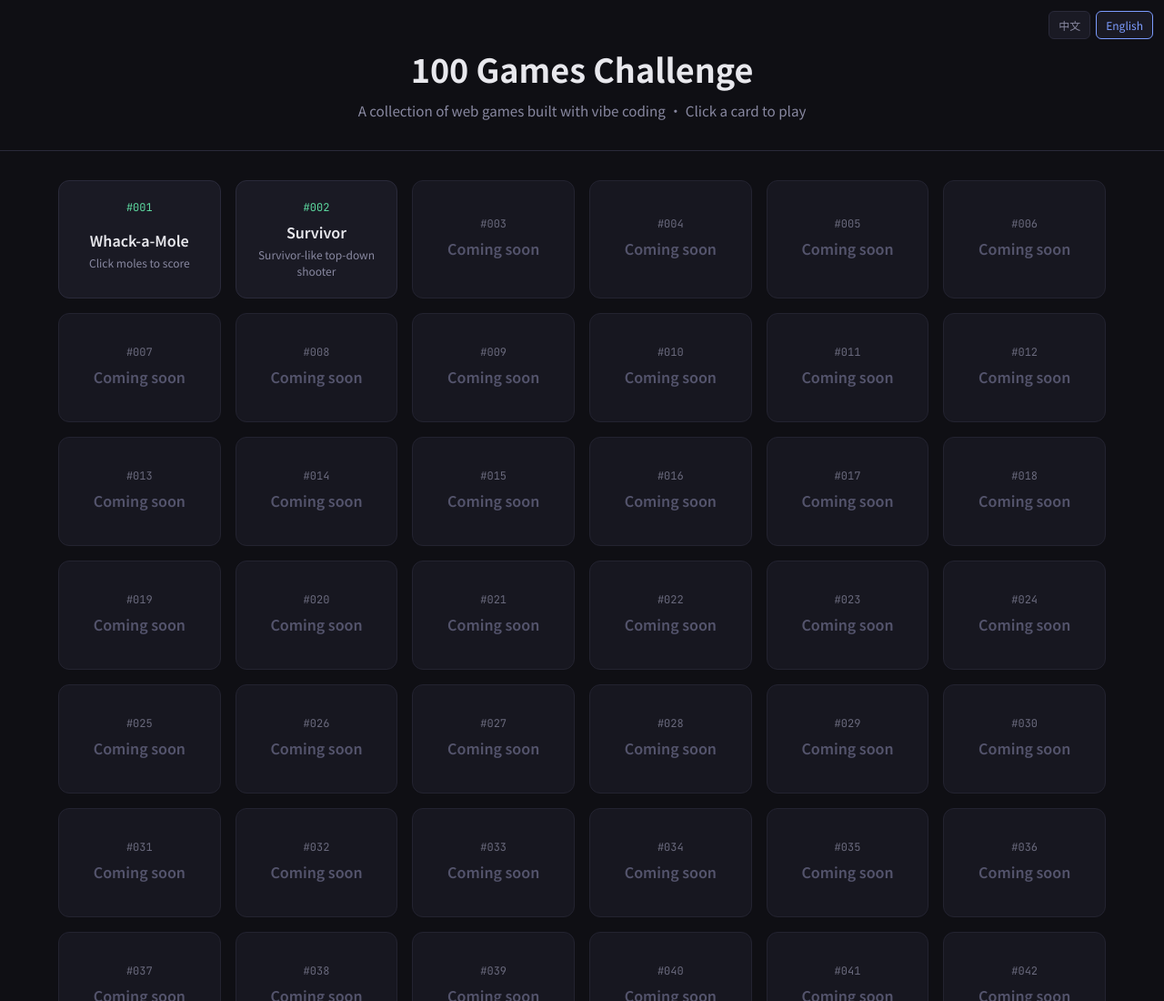
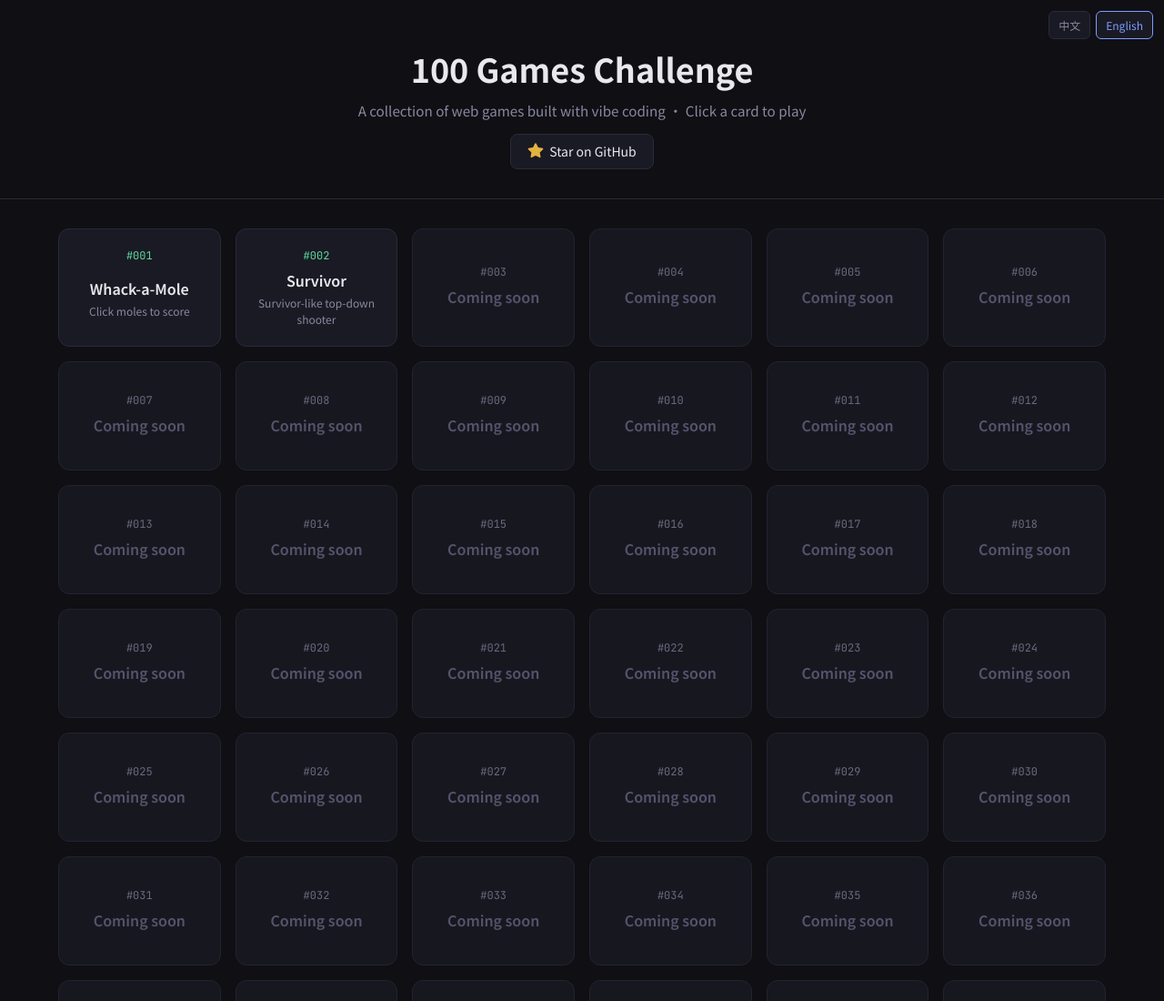
Before and after one commit to SinuxLee/100-vibe-games-challenge, a website: page index.html in a window 1280 px wide. Shown: the top 1100 px of the page at 91% size. Drawn offline with Linux system fonts and the light colour scheme.

Commit message:
feat: add GitHub star button to homepage
- Introduced a new GitHub star button with styling for better visibility and user interaction.
- Enhanced the header section to include the button, promoting engagement with the project on GitHub.

```diff
--- a/index.html
+++ b/index.html
@@ -53,6 +53,32 @@
       padding: 48px 24px 32px;
       text-align: center;
       border-bottom: 1px solid var(--border);
+    }
+    .github-star {
+      display: inline-flex;
+      align-items: center;
+      gap: 6px;
+      margin-top: 14px;
+      padding: 8px 18px;
+      font-family: inherit;
+      font-size: 14px;
+      color: var(--text);
+      background: var(--surface);
+      border: 1px solid var(--border);
+      border-radius: 8px;
+      text-decoration: none;
+      transition: border-color .15s, background .15s;
+    }
+    .github-star:hover {
+      border-color: var(--accent);
+      background: #22223a;
+      text-decoration: none;
+    }
+    .github-star svg {
+      width: 18px;
+      height: 18px;
+      fill: #e3b341;
+      flex-shrink: 0;
     }
     h1 {
       font-size: clamp(1.5rem, 4vw, 2.25rem);
@@ -142,6 +168,10 @@
   <header>
     <h1 data-zh="百款游戏挑战" data-en="100 Games Challenge">百款游戏挑战</h1>
     <p class="subtitle" data-zh="Vibe Coding 开发的网页小游戏合集 · 点击卡片进入游戏" data-en="A collection of web games built with vibe coding · Click a card to play">Vibe Coding 开发的网页小游戏合集 · 点击卡片进入游戏</p>
+    <a class="github-star" href="https://github.com/SinuxLee/100-vibe-games-challenge" target="_blank" rel="noopener">
+      <svg viewBox="0 0 16 16" aria-hidden="true"><path d="M8 .25a.75.75 0 0 1 .673.418l1.882 3.815 4.21.612a.75.75 0 0 1 .416 1.279l-3.046 2.97.719 4.192a.75.75 0 0 1-1.088.791L8 12.347l-3.766 1.98a.75.75 0 0 1-1.088-.79l.72-4.194L.818 6.374a.75.75 0 0 1 .416-1.28l4.21-.611L7.327.668A.75.75 0 0 1 8 .25z"/></svg>
+      <span data-zh="Star on GitHub" data-en="Star on GitHub">Star on GitHub</span>
+    </a>
   </header>
 
   <main>
```
